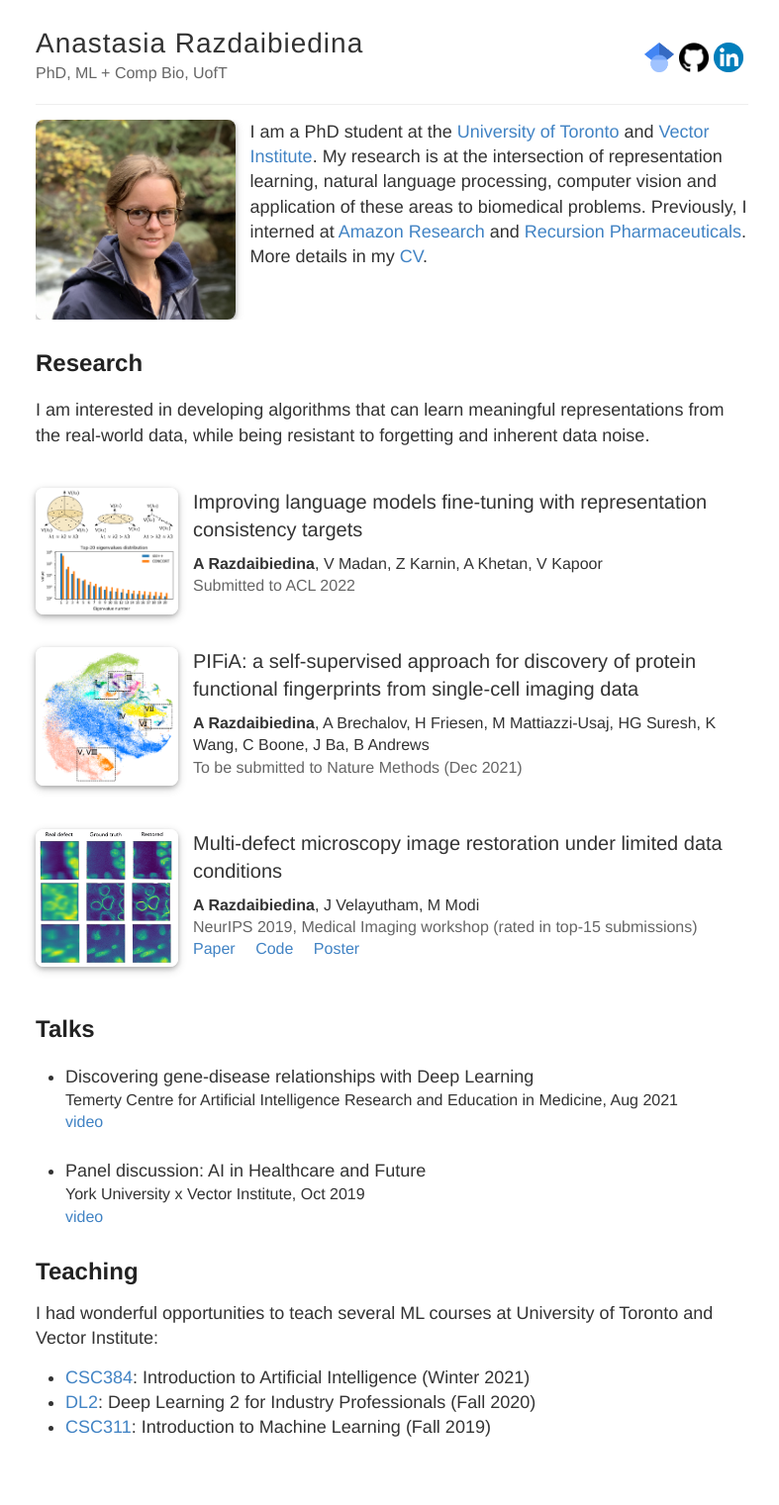
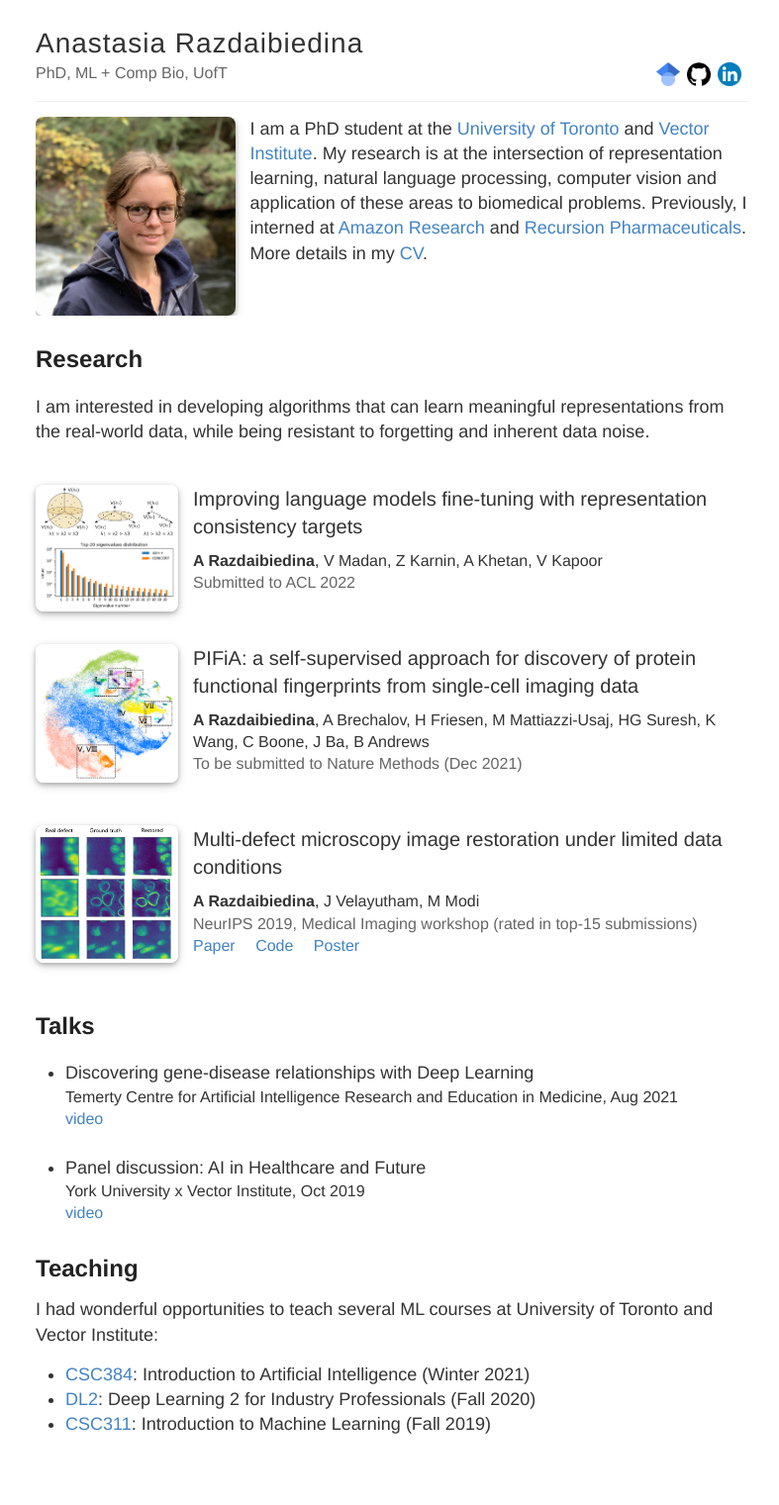
Before and after one commit to arazd/arazd.github.io, a Jekyll site: the page built from index.html, in a window 1280 px wide. Shown: the whole page at 99% size, without its empty margins (244-1031 px from the left). Built offline with Jekyll 4.4.1, drawn with Linux system fonts in a browser that asks for light colours.

Commit message:
navigation update

```diff
--- a/_layouts/default.html
+++ b/_layouts/default.html
@@ -24,22 +24,29 @@
         <header class="masthead clearfix">
           <!-- <a href="{{ site.baseurl }}/" class="site-avatar"><img src="{{ site.avatar }}" /></a> -->
 
+          <!-- <nav>
+
+           <a href="{{ site.baseurl }}/">Blog</a>
+            <a href="{{ site.baseurl }}/about">About</a>
+
+          </nav> -->
+
+
           <div class="site-info">
             <h1 class="site-name"><a href="{{ site.baseurl }}/">{{ site.name }}</a></h1>
-            <p class="site-description">{{ site.description }}</p>
           </div>
 
-          <nav>
-            <!-- <a href="{{ site.baseurl }}/">Blog</a>
-            <a href="{{ site.baseurl }}/about">About</a> -->
-            <!-- Add icon library -->
+          <div class="site-info">
+            <p class="site-description">{{ site.description }}</p>
+
             <div class="icon">
-              <a href="https://ca.linkedin.com/in/anastasia-razdaibiedina-438929197"><img src="./images/linkedin_icon.png" width="30px"></a>
-              <a href="https://github.com/arazd"><img src="./images/github_icon.png" width="30px"></a>
-              <a href="https://scholar.google.com/citations?user=1whPOfwAAAAJ&hl=en"><img src="./images/google_scholar_icon.png" width="30px"></a>
+              <a href="https://ca.linkedin.com/in/anastasia-razdaibiedina-438929197"><img src="./images/linkedin_icon.png" width="24px"></a>
+              <a href="https://github.com/arazd"><img src="./images/github_icon.png" width="24px"></a>
+              <a href="https://scholar.google.com/citations?user=1whPOfwAAAAJ&hl=en"><img src="./images/google_scholar_icon.png" width="24px"></a>
             </div>
+          </div>
 
-          </nav>
+
 
         </header>
 
--- a/style.scss
+++ b/style.scss
@@ -119,11 +119,16 @@
   // max-width: 100%;
   border-radius: 0px;
   float: right;
-  margin-right: 5px;
+  margin-top: -5px;
+  margin-bottom: -5px;
+  display: block;
+  margin-right: 7px;
   box-shadow: 0 0px 0px 0 rgba(0, 0, 0, 0), 0 0px 0px 0 rgba(0, 0, 0, 0);
   @include mobile {
-    max-width: 15%;
-    float: left;
+    max-width: 25%;
+    margin-top: 0px;
+    //float: left;
+    //margin-top: -20px;
   }
 }
 
@@ -223,26 +228,26 @@
   // }
 }
 
-.site-avatar {
-  float: left;
-  width: 70px;
-  height: 70px;
-  margin-right: 15px;
-
-  // @include mobile {
-  //   float: none;
-  //   display: block;
-  //   margin: 0 auto;
-  // }
-
-  img {
-    border-radius: 5px;
-  }
-}
+// .site-avatar {
+//   float: left;
+//   width: 70px;
+//   height: 70px;
+//   margin-right: 15px;
+//
+//   // @include mobile {
+//   //   float: none;
+//   //   display: block;
+//   //   margin: 0 auto;
+//   // }
+//
+//   img {
+//     border-radius: 5px;
+//   }
+// }
 
 .site-info {
-  float: left;
-
+  // float: left;
+  display: flex;
   // @include mobile {
   //   float: none;
   //   display: block;
@@ -261,9 +266,10 @@
 }
 
 .site-description {
-  margin: -5px 0 0 0;
+  margin: -5px 0 -5px 0;
   color: $gray;
   font-size: 16px;
+  flex: 1;
 
   @include mobile {
     line-height: 1.8;
```
